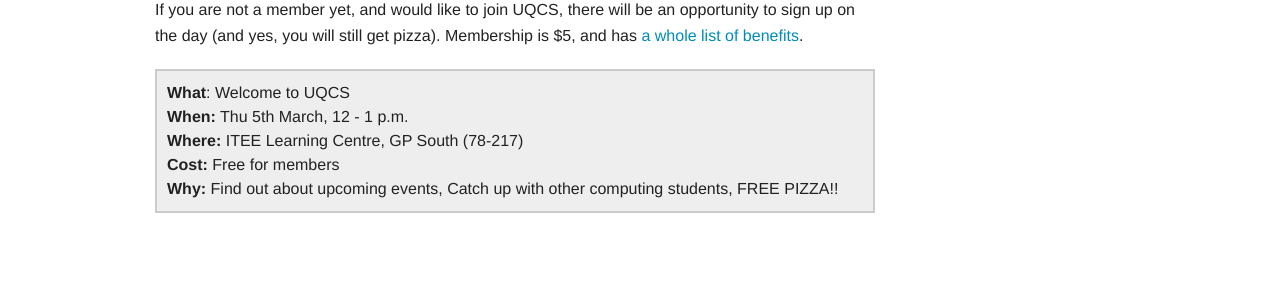
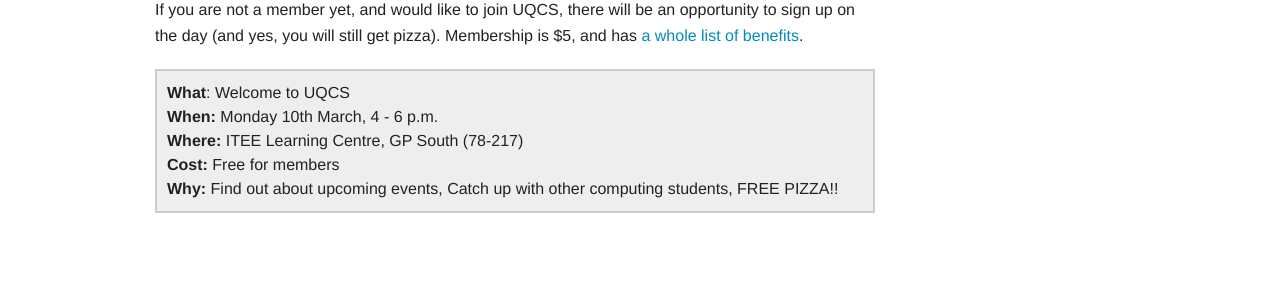
Before and after one commit to UQComputingSociety/website, a Jekyll site: the page built from _posts/2014-03-09-welcome-uqcs-2014.html, in a window 1280 px wide. Shown: the part 346-630 px from the top of the page. Built offline with Jekyll 4.4.1, drawn with Linux system fonts in a browser that asks for light colours; nearby versions of some CDN libraries.

Commit message:
Revert "Corrected Welcome Event Day"
This reverts commit c12a8cfc39d32cfec5a2afcb63dc6bdc216d56ed.

```diff
--- a/_posts/2014-03-09-welcome-uqcs-2014.html
+++ b/_posts/2014-03-09-welcome-uqcs-2014.html
@@ -10,7 +10,7 @@
 
 <div  class="details-box">
 <strong>What</strong>: Welcome to UQCS<br />
-<strong>When:</strong> Thu 5th March, 12 - 1 p.m.<br />
+<strong>When:</strong> Monday 10th March, 4 - 6 p.m.<br />
 <strong>Where:</strong> ITEE Learning Centre, GP South (78-217)<br />
 <strong>Cost:</strong> Free for members<br />
 <strong>Why:</strong> Find out about upcoming events, Catch up with other computing students, FREE PIZZA!!
```
